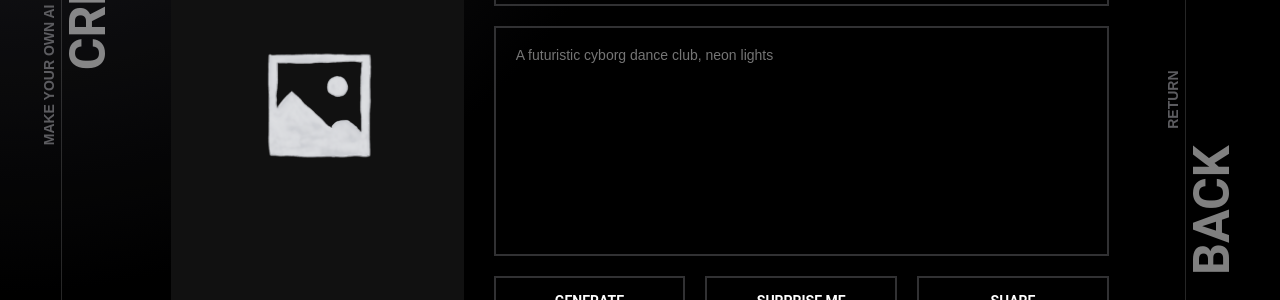
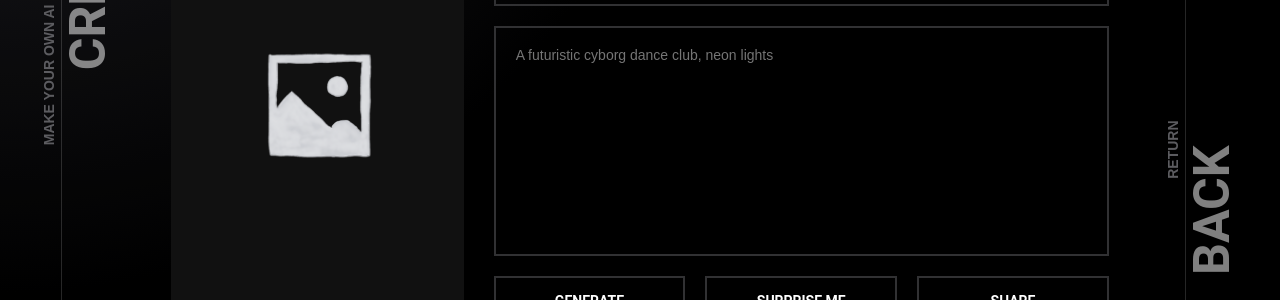
Before and after one commit to pronoia9/dall-elyse, a React (Vite) app in the folder client/: page /create in a window 1280 px wide. Shown: the part 425-725 px from the top of the page. Built offline with nearby package versions, Linux system fonts and the light colour scheme.

Commit message:
add offset prop for title/subtitle

```diff
--- a/client/src/components/Navigation.jsx
+++ b/client/src/components/Navigation.jsx
@@ -1,12 +1,11 @@
 import { Link } from 'react-router-dom';
 import styled, { css } from 'styled-components';
-import { easeInOut, motion } from 'framer-motion';
 
 import { useStore } from '../store/useStore';
 import { NavigationSubtitle, NavigationTitle } from '../styles/TextStyles';
 import { navigationMotion } from '../utils/motion';
 
-export default function Navigation({ title = 'title', subtitle = 'subtitle', path = '/', position, center, mobile }) {
+export default function Navigation({ title = 'title', subtitle = 'subtitle', path = '/', position, center, mobile, titleOffset, subtitleOffset }) {
   const toggleOverlay = useStore((state) => state.toggleOverlay);
   const { containerMotion, titleMotion, subtitleMotion } = navigationMotion;
 
@@ -14,8 +13,8 @@ export default function Navigation({ title = 'title', subtitle = 'subtitle', pat
     <LinkContainer position={position} center={center} mobile={mobile} {...containerMotion(center)}>
       <LinkWrapper center={center}>
         <Link to={path} onMouseEnter={toggleOverlay} onMouseLeave={toggleOverlay}>
-          <NavigationSubtitle {...subtitleMotion(center)}>{subtitle}</NavigationSubtitle>
-          <NavigationTitle {...titleMotion(center)}>{title}</NavigationTitle>
+          <NavigationSubtitle {...subtitleMotion(center, subtitleOffset)}>{subtitle}</NavigationSubtitle>
+          <NavigationTitle {...titleMotion(center, titleOffset)}>{title}</NavigationTitle>
         </Link>
       </LinkWrapper>
     </LinkContainer>
--- a/client/src/pages/CreatePage.jsx
+++ b/client/src/pages/CreatePage.jsx
@@ -15,7 +15,7 @@ const CreatePage = () => {
     <Container className='Container'>
       {/* Navigation Links */}
       <Navigation {...create} position={left} center={true} mobile={true} />
-      <Navigation {...back} position={right} offset={25} />
+      <Navigation {...back} position={right} subtitleOffset={25} />
 
       <Content>
         {/* Text Section */}
```
